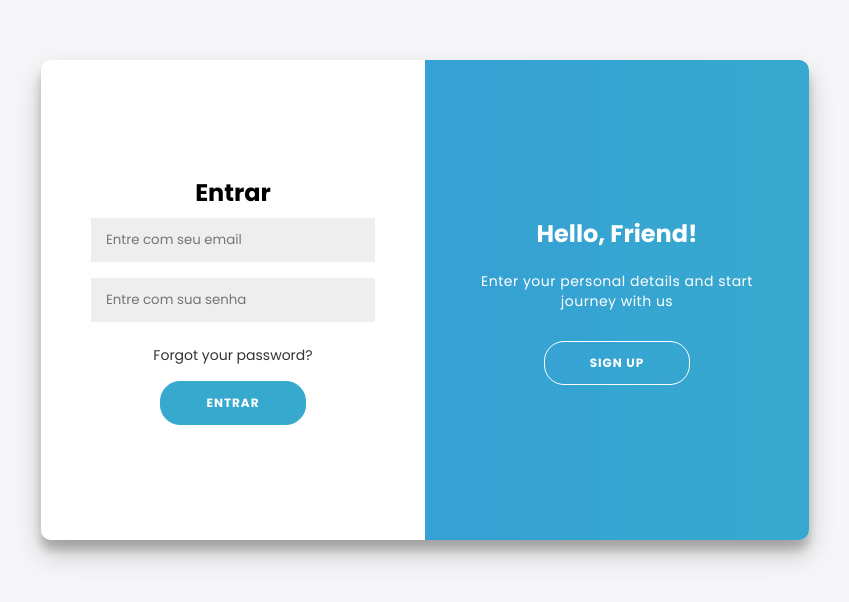
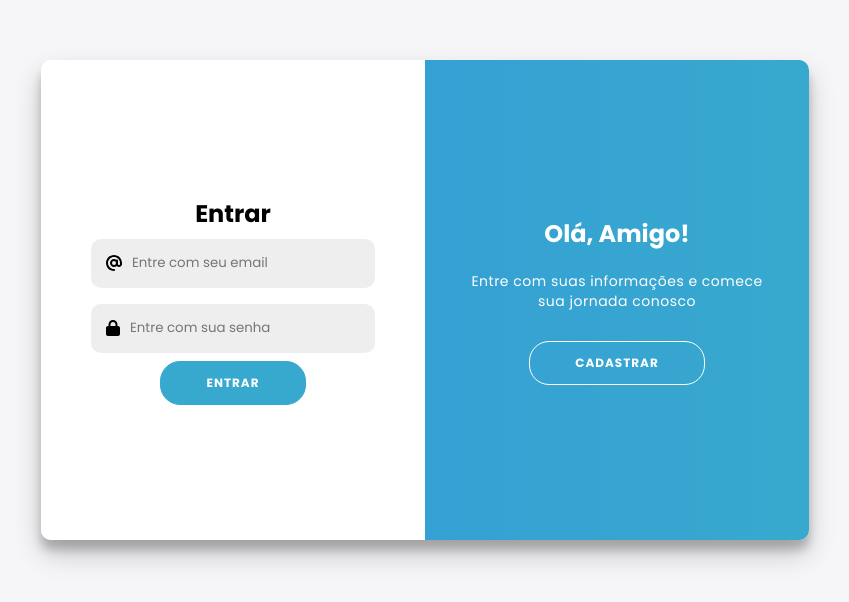
Before and after one commit to rodrigoodev/hackathon-frontend, a Nuxt app: page / in a window 1280 px wide. Shown: the part 120-722 px from the top of the page, without its empty margins (215-1064 px from the left). Built offline with nearby package versions, Linux system fonts and the light colour scheme.

Commit message:
improvements: sign in and sign up page

```diff
--- a/components/layouts/sidebar.vue
+++ b/components/layouts/sidebar.vue
@@ -25,6 +25,17 @@
               />
             </div>
             Meus Resumos
+          </li>
+        </nuxt-link>
+        <nuxt-link to="/">
+          <li class="sidebar-menu-list__item">
+            <div>
+              <font-awesome-icon
+                class="siderbar-icon"
+                :icon="['fa-solid', 'fa-file-lines']"
+              />
+            </div>
+            Sair
           </li>
         </nuxt-link>
       </ul>
--- a/pages/index.vue
+++ b/pages/index.vue
@@ -1,25 +1,68 @@
 <template>
   <div>
-   <link rel="stylesheet" href="https://use.fontawesome.com/releases/v5.8.1/css/all.css"
-    integrity="sha384-50oBUHEmvpQ+1lW4y57PTFmhCaXp0ML5d60M1M7uH2+nqUivzIebhndOJK28anvf"
-    crossorigin="anonymous">
-
     <div class="container" id="container">
-        <div class="form-container sign-up-container"  @submit.prevent="signUp">
+      <div class="form-container sign-up-container" @submit.prevent="signUp">
         <form action="#">
           <h1>Criar Conta</h1>
+          <div class="input-container">
+            <div>
+              <font-awesome-icon :icon="['fa-solid', 'user']" />
+            </div>
             <input v-model="signUpData.name" type="text" placeholder="Name" />
-                <input v-model="signUpData.email" type="email" placeholder="Email" />
-                <input v-model="signUpData.password" type="password" placeholder="Password" />
+          </div>
+          <div class="input-container">
+            <div>
+              <font-awesome-icon :icon="['fa-solid', 'at']" />
+            </div>
+            <input
+              v-model="signUpData.email"
+              type="email"
+              placeholder="Email"
+            />
+          </div>
+          <div class="input-container">
+            <div>
+              <font-awesome-icon :icon="['fa-solid', 'lock']" />
+            </div>
+            <input
+              v-model="signUpData.password"
+              type="password"
+              placeholder="Password"
+            />
+          </div>
           <button>Cadastrar</button>
         </form>
       </div>
       <div class="form-container sign-in-container">
-             <form class="form-login"  @submit.prevent="signIn">
+        <form class="form-login" @submit.prevent="signIn">
           <h1>Entrar</h1>
-                <input v-model="signInData.email" type="email" name="email" placeholder="Entre com seu email" required>
-                <input v-model="signInData.password" type="password" name="password" placeholder="Entre com sua senha" required>
-                <a href="#">Forgot your password?</a>
+          <div class="input-container">
+            <div>
+              <font-awesome-icon :icon="['fa-solid', 'at']" />
+            </div>
+            <input
+              v-model="signInData.email"
+              type="email"
+              name="email"
+              placeholder="Entre com seu email"
+              required
+            />
+          </div>
+          <div class="input-container">
+            <div>
+              <font-awesome-icon
+                class="siderbar-icon"
+                :icon="['fa-solid', 'lock']"
+              />
+            </div>
+            <input
+              v-model="signInData.password"
+              type="password"
+              name="password"
+              placeholder="Entre com sua senha"
+              required
+            />
+          </div>
           <button>Entrar</button>
         </form>
       </div>
@@ -27,18 +70,20 @@
         <div class="overlay">
           <div class="overlay-panel overlay-left">
             <h1>Bem-vindo novamente!</h1>
-                    <p>Para permanecer conectado conosco, por favor faça login com suas informações pessoais. </p>
+            <p>
+              Para permanecer conectado conosco, por favor faça login com suas
+              informações pessoais.
+            </p>
             <button class="ghost" id="signIn">Entrar</button>
           </div>
           <div class="overlay-panel overlay-right">
-                    <h1>Hello, Friend!</h1>
-                    <p>Enter your personal details and start journey with us</p>
-                    <button class="ghost" id="signUp">Sign Up</button>
+            <h1>Olá, Amigo!</h1>
+            <p>Entre com suas informações e comece sua jornada conosco</p>
+            <button class="ghost" id="signUp">Cadastrar</button>
           </div>
         </div>
       </div>
     </div>
-
   </div>
 </template>
 
@@ -47,35 +92,47 @@ export default {
   data() {
     return {
       signInData: {
-        email: '',
-        password: ''
+        email: "",
+        password: "",
       },
       signUpData: {
-        name: '',
-        email: '',
-        password: ''
-      }
+        name: "",
+        email: "",
+        password: "",
+      },
     };
   },
   methods: {
     signIn() {
-      console.log('Login attempt with email:', this.signInData.email, 'and password:', this.signInData.password);
+      console.log(
+        "Login attempt with email:",
+        this.signInData.email,
+        "and password:",
+        this.signInData.password
+      );
     },
     signUp() {
-      console.log('name:', this.signUpData.name, 'email:', this.signUpData.email, 'and password:', this.signUpData.password);
-    }
+      console.log(
+        "name:",
+        this.signUpData.name,
+        "email:",
+        this.signUpData.email,
+        "and password:",
+        this.signUpData.password
+      );
+    },
   },
   mounted() {
-    const signUpButton = this.$el.querySelector('#signUp');
-    const signInButton = this.$el.querySelector('#signIn');
-    const container = this.$el.querySelector('#container');
+    const signUpButton = this.$el.querySelector("#signUp");
+    const signInButton = this.$el.querySelector("#signIn");
+    const container = this.$el.querySelector("#container");
 
-    signUpButton.addEventListener('click', () =>
-      container.classList.add('right-panel-active')
+    signUpButton.addEventListener("click", () =>
+      container.classList.add("right-panel-active")
     );
 
-    signInButton.addEventListener('click', () =>
-      container.classList.remove('right-panel-active')
+    signInButton.addEventListener("click", () =>
+      container.classList.remove("right-panel-active")
     );
   },
 };
@@ -87,7 +144,7 @@ export default {
 }
 
 body {
-    font-family: 'Montserrat', sans-serif;
+  font-family: "Montserrat", sans-serif;
   background: #f6f5f7;
   display: flex;
   flex-direction: column;
@@ -107,7 +164,7 @@ p {
   font-size: 14px;
   font-weight: 100;
   line-height: 20px;
-    letter-spacing: .5px;
+  letter-spacing: 0.5px;
   margin: 20px 0 30px;
 }
 
@@ -125,7 +182,7 @@ a {
 .container {
   background: #fff;
   border-radius: 10px;
-    box-shadow: 0 14px 28px rgba(0, 0, 0, .2), 0 10px 10px rgba(0, 0, 0, .2);
+  box-shadow: 0 14px 28px rgba(0, 0, 0, 0.2), 0 10px 10px rgba(0, 0, 0, 0.2);
   position: relative;
   overflow: hidden;
   width: 768px;
@@ -137,7 +194,7 @@ a {
   background: #fff;
   display: flex;
   flex-direction: column;
-    padding:  0 50px;
+  padding: 0 50px;
   height: 100%;
   justify-content: center;
   align-items: center;
@@ -162,15 +219,23 @@ a {
 .form-container input {
   background: #eee;
   border: none;
+  padding: 0 0 0 10px;
+  width: 100%;
+  outline: none;
+}
+
+.input-container {
+  background: #eee;
   padding: 12px 15px;
   margin: 8px 0;
-    width: 100%;
+  display: flex;
+  border-radius: 10px;
 }
 
 button {
   border-radius: 20px;
   border: 1px solid #37a9cf;
-    background: #37A9CE;
+  background: #37a9ce;
   color: #fff;
   font-size: 12px;
   font-weight: bold;
@@ -181,7 +246,7 @@ button {
 }
 
 button:active {
-    transform: scale(.95);
+  transform: scale(0.95);
 }
 
 button:focus {
@@ -197,7 +262,7 @@ button.ghost {
   position: absolute;
   top: 0;
   height: 100%;
-    transition: all .6s ease-in-out;
+  transition: all 0.6s ease-in-out;
 }
 
 .sign-in-container {
@@ -220,20 +285,20 @@ button.ghost {
   width: 50%;
   height: 100%;
   overflow: hidden;
-    transition: transform .6s ease-in-out;
+  transition: transform 0.6s ease-in-out;
   z-index: 100;
 }
 
 .overlay {
   background: #3498db;
-    background: linear-gradient(to right, #3498db, #37A9CE) no-repeat 0 0 / cover;
+  background: linear-gradient(to right, #3498db, #37a9ce) no-repeat 0 0 / cover;
   color: #fff;
   position: relative;
   left: -100%;
   height: 100%;
   width: 200%;
   transform: translateY(0);
-    transition: transform .6s ease-in-out;
+  transition: transform 0.6s ease-in-out;
 }
 
 .overlay-panel {
@@ -248,7 +313,7 @@ button.ghost {
   width: 50%;
   text-align: center;
   transform: translateY(0);
-    transition: transform .6s ease-in-out;
+  transition: transform 0.6s ease-in-out;
 }
 
 .overlay-right {
--- a/plugins/FontAwesome.ts
+++ b/plugins/FontAwesome.ts
@@ -1,11 +1,15 @@
 import { library, config } from "@fortawesome/fontawesome-svg-core";
 import { FontAwesomeIcon } from "@fortawesome/vue-fontawesome";
-import { faGripVertical, faFileLines, faHouse, faPlus } from "@fortawesome/free-solid-svg-icons";
+import { faGripVertical, faFileLines, faHouse, faPlus, faUser, faLock, faAt } from "@fortawesome/free-solid-svg-icons";
 
 library.add(faGripVertical);
 library.add(faFileLines);
 library.add(faHouse);
 library.add(faPlus);
+library.add(faUser);
+library.add(faLock);
+library.add(faAt);
+
 
 export default defineNuxtPlugin((nuxtApp) => {
   nuxtApp.vueApp.component("font-awesome-icon", FontAwesomeIcon);
```
Also changed, not shown: pages/cadastro/index.vue (line endings or trailing spaces). Lines whose indentation alone changed are shown as unchanged.
